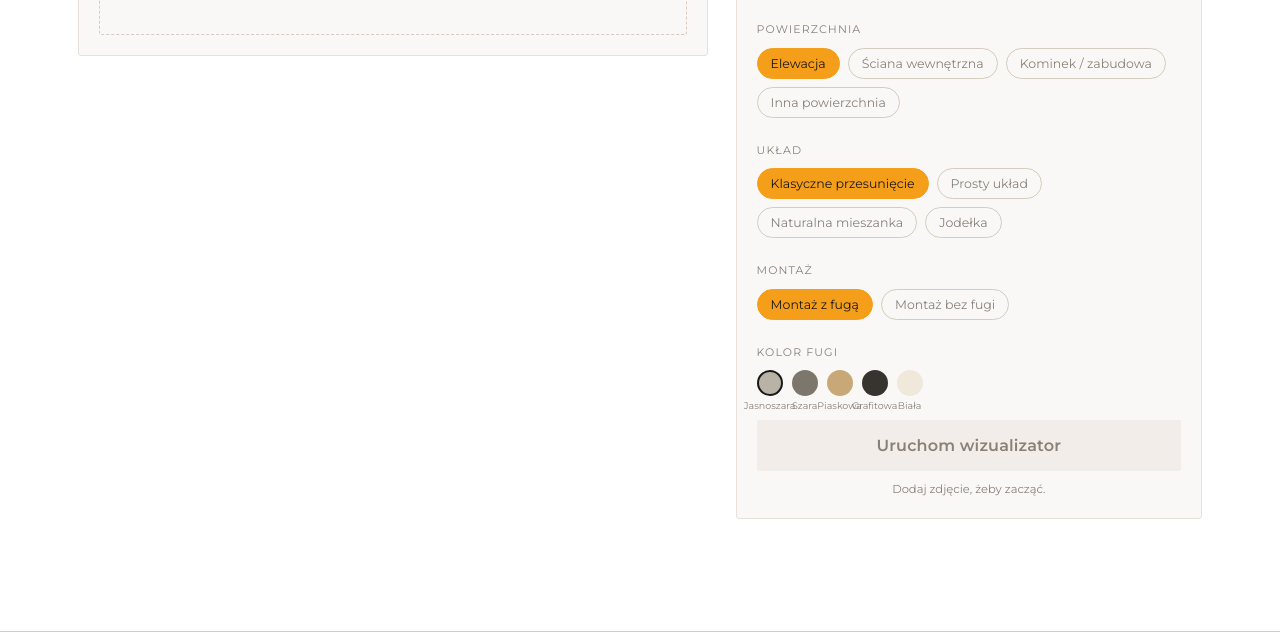
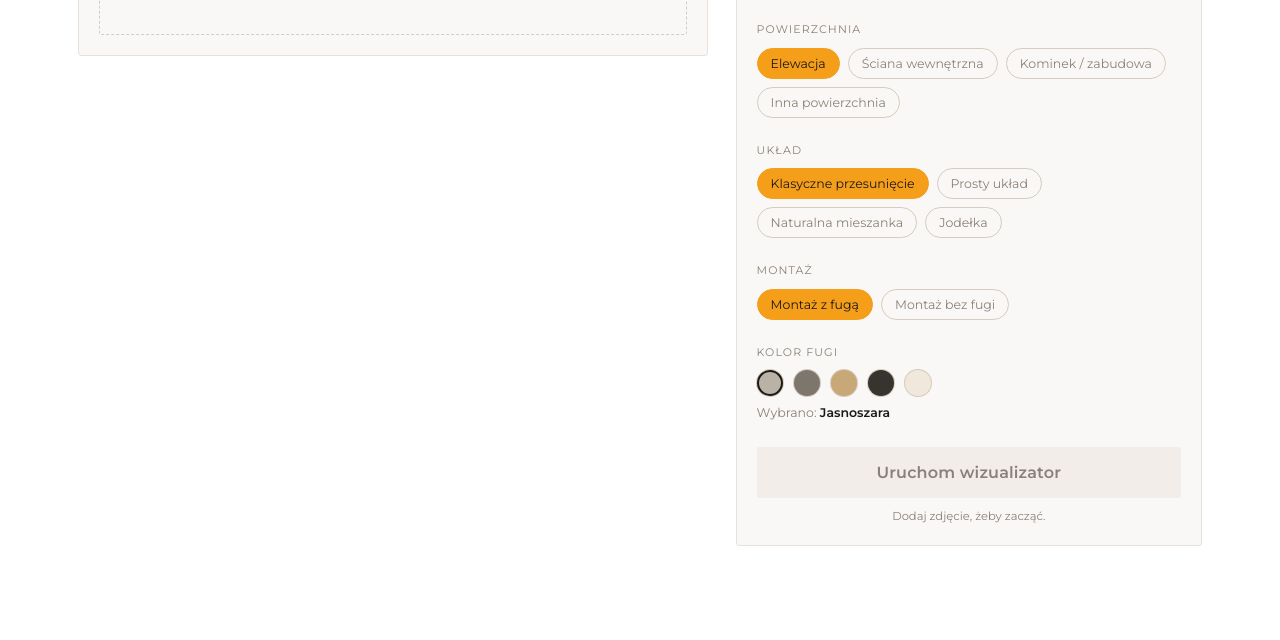
Before and after one commit to marketingstarecegly-rgb/generator1, a website: page index.html in a window 1280 px wide. Shown: the part 1036-1676 px from the top of the page. Drawn offline with Linux system fonts and the light colour scheme.

Commit message:
Add files via upload

```diff
--- a/index.html
+++ b/index.html
@@ -254,16 +254,16 @@
   .chip:hover{ border-color:var(--sand); color:var(--cream); }
   .chip.active{ background:var(--brick); border-color:var(--brick); color:var(--cream); }
 
-  .mortar-colors{ display:flex; gap:9px; }
+  .mortar-colors{ display:flex; gap:11px; align-items:center; }
   .mortar-dot{
     width:26px; height:26px; border-radius:50%; cursor:pointer; border:2px solid transparent;
-    position:relative;
+    position:relative; box-shadow:0 0 0 1px var(--line-bright); flex-shrink:0;
   }
   .mortar-dot.active{ border-color:var(--cream); }
-  .mortar-dot[data-label]::after{
-    content:attr(data-label); position:absolute; bottom:-19px; left:50%; transform:translateX(-50%);
-    font-size:9.5px; color:var(--muted); white-space:nowrap; font-family:var(--mono);
+  .mortar-color-label{
+    font-size:12.5px; color:var(--muted); margin:8px 0 0;
   }
+  .mortar-color-label b{ color:var(--cream); font-weight:600; }
 
   .generate-btn{
     width:100%; padding:16px; border:none; border-radius:2px;
@@ -446,12 +446,13 @@
       <div id="mortarColorField">
         <p class="field-label">Kolor fugi</p>
         <div class="mortar-colors">
-          <div class="mortar-dot active" data-value="jasnoszara" data-label="Jasnoszara" style="background:#b9b2a6;"></div>
-          <div class="mortar-dot" data-value="szara" data-label="Szara" style="background:#7d766c;"></div>
-          <div class="mortar-dot" data-value="piaskowa" data-label="Piaskowa" style="background:#c9a877;"></div>
-          <div class="mortar-dot" data-value="grafitowa" data-label="Grafitowa" style="background:#37342f;"></div>
-          <div class="mortar-dot" data-value="biala" data-label="Biała" style="background:#efe8db;"></div>
+          <div class="mortar-dot active" data-value="jasnoszara" title="Jasnoszara" style="background:#b9b2a6;"></div>
+          <div class="mortar-dot" data-value="szara" title="Szara" style="background:#7d766c;"></div>
+          <div class="mortar-dot" data-value="piaskowa" title="Piaskowa" style="background:#c9a877;"></div>
+          <div class="mortar-dot" data-value="grafitowa" title="Grafitowa" style="background:#37342f;"></div>
+          <div class="mortar-dot" data-value="biala" title="Biała" style="background:#efe8db;"></div>
         </div>
+        <p class="mortar-color-label">Wybrano: <b id="mortarColorLabel">Jasnoszara</b></p>
       </div>
 
       <div>
@@ -971,11 +972,13 @@
     });
   });
 
+  const mortarColorLabelEl = document.getElementById("mortarColorLabel");
   document.querySelectorAll(".mortar-dot").forEach(dot => {
     dot.addEventListener("click", () => {
       document.querySelectorAll(".mortar-dot").forEach(d => d.classList.remove("active"));
       dot.classList.add("active");
       state.mortarColor = dot.dataset.value;
+      mortarColorLabelEl.textContent = dot.getAttribute("title");
     });
   });
 
```
